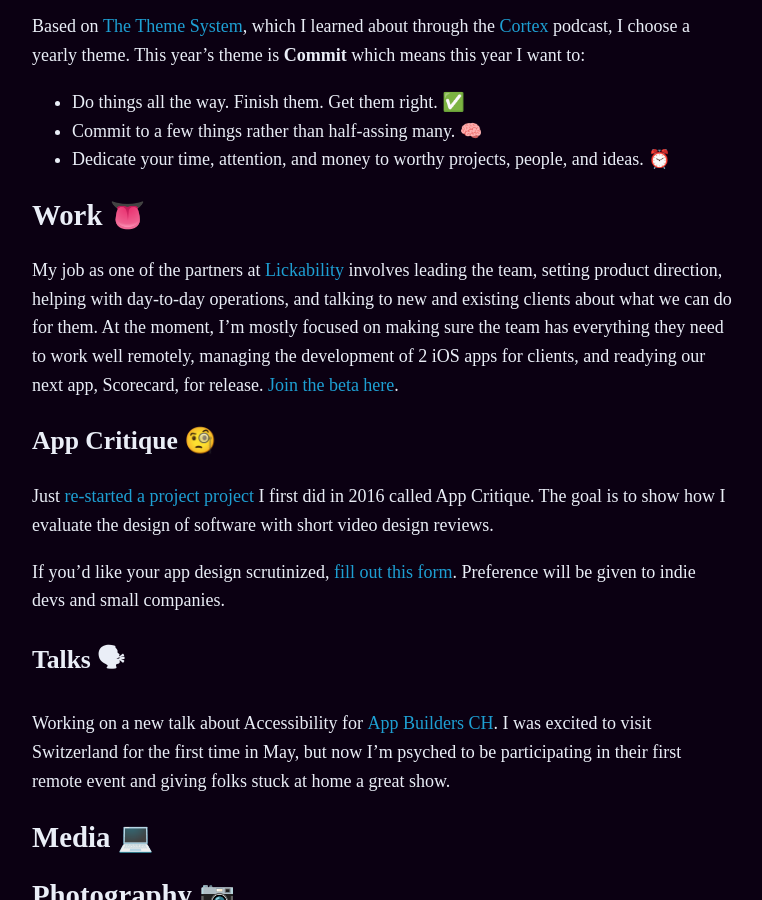
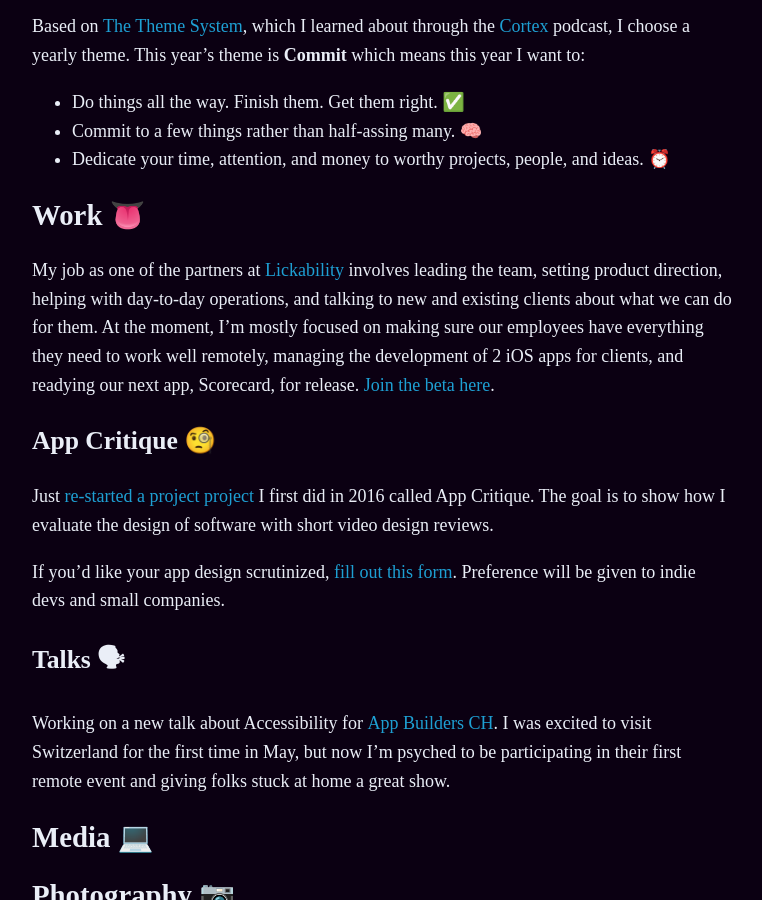
Before and after one commit to mbbischoff/website, a Jekyll site: the page built from now.markdown, in a window 1280 px wide and 900 px high, scrolled down 1223 px. Shown: the whole window, without its empty margins (258-1020 px from the left). Built offline with Jekyll 4.4.1, drawn with Linux system fonts in a browser that asks for light colours; some web fonts are replaced; our own code applies the rules of GitHub Pages for plain Markdown files.

Commit message:
Updated Now

```diff
--- a/now.markdown
+++ b/now.markdown
@@ -27,7 +27,7 @@
 
 ## Work 👅
 
-My job as one of the partners at [Lickability](https://lickability.com) involves leading the team, setting product direction, helping with day-to-day operations, and talking to new and existing clients about what we can do for them. At the moment, I’m mostly focused on making sure the team has everything they need to work well remotely, managing the development of 2 iOS apps for clients, and readying our next app, Scorecard, for release. [Join the beta here](https://testflight.apple.com/join/bkjqS6h4).
+My job as one of the partners at [Lickability](https://lickability.com) involves leading the team, setting product direction, helping with day-to-day operations, and talking to new and existing clients about what we can do for them. At the moment, I’m mostly focused on making sure our employees have everything they need to work well remotely, managing the development of 2 iOS apps for clients, and readying our next app, Scorecard, for release. [Join the beta here](https://testflight.apple.com/join/bkjqS6h4).
 
 ### App Critique 🧐
 
```
